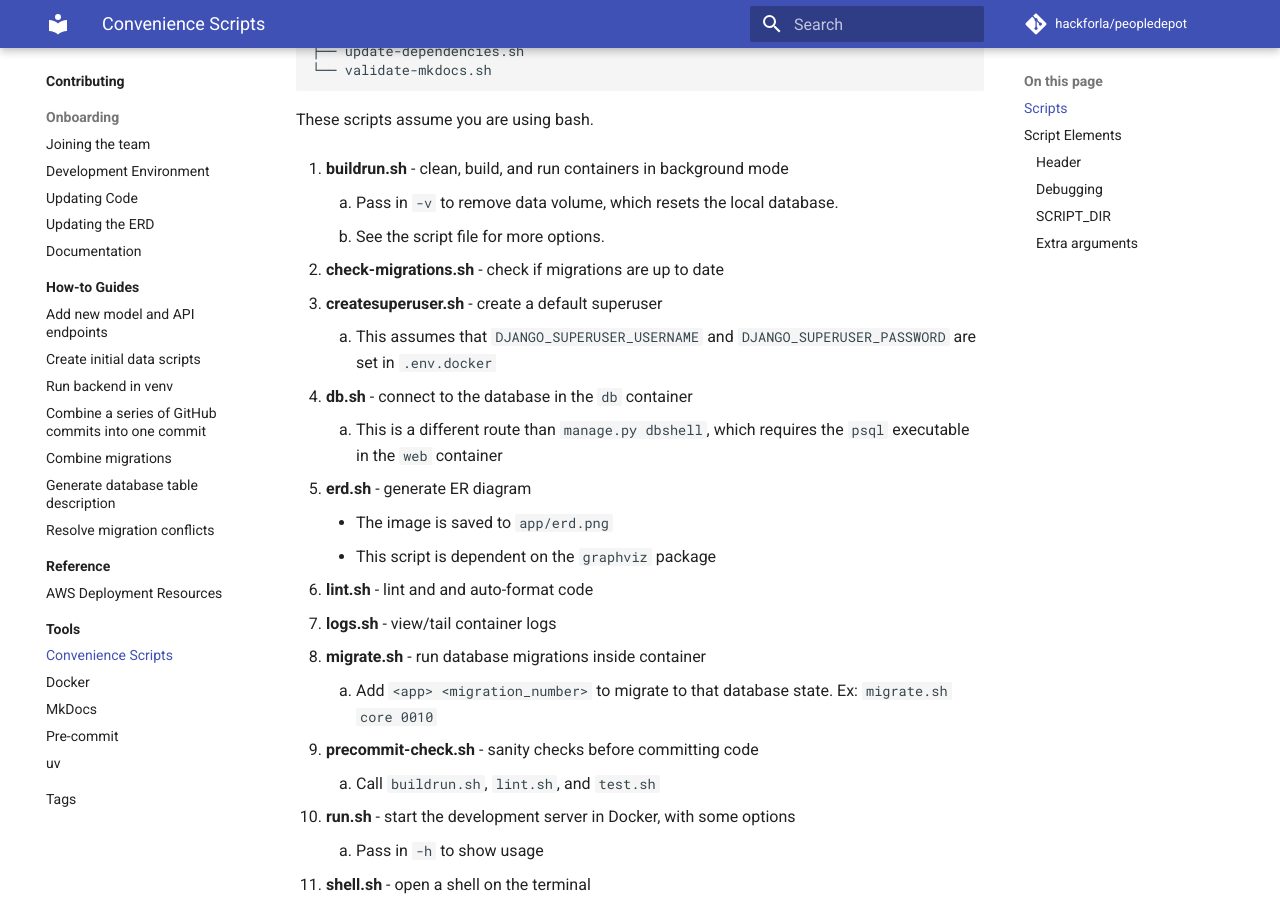
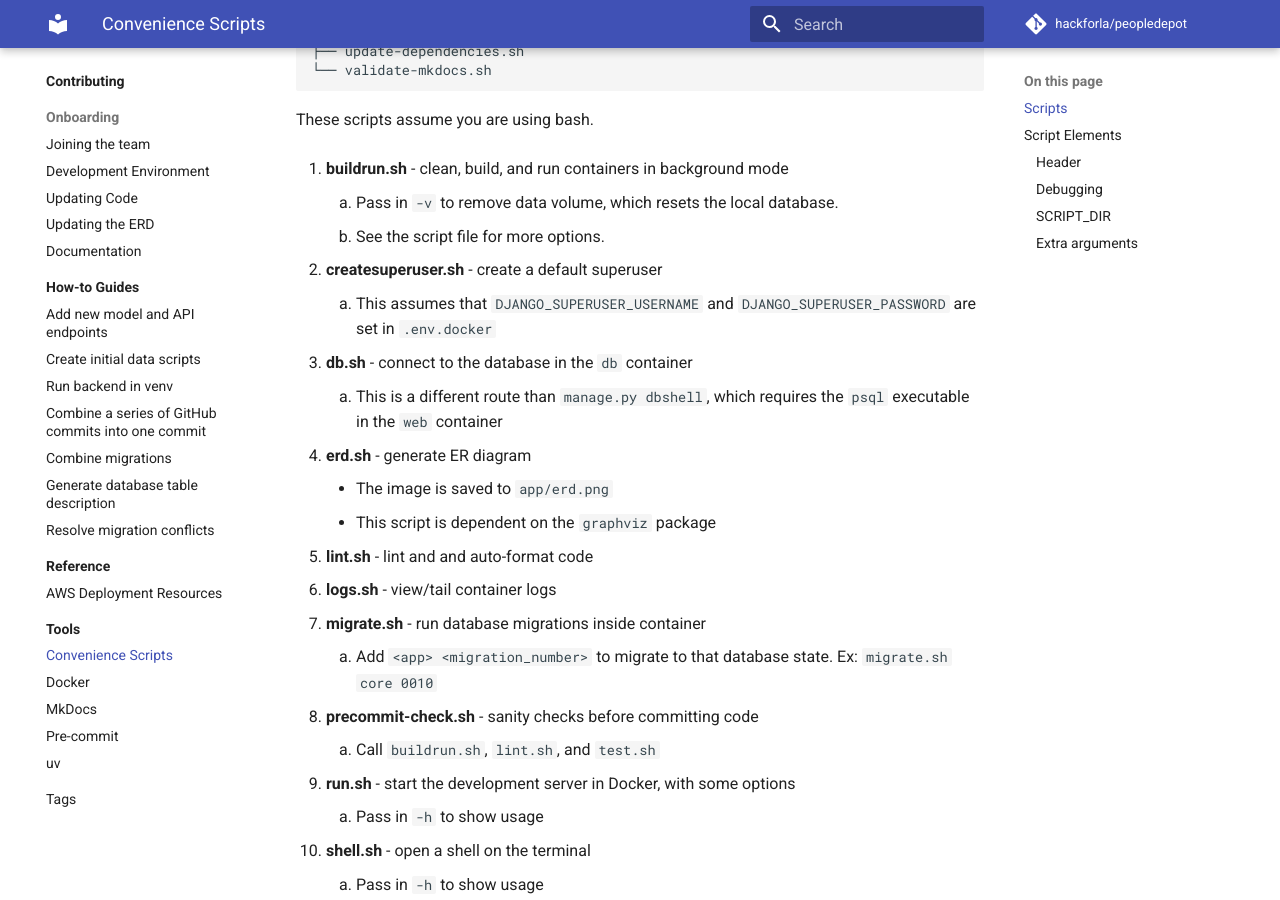
Before and after one commit to hackforla/peopledepot, an MkDocs documentation site: the page built from docs/contributing/tools/scripts.md, in a window 1280 px wide and 900 px high, scrolled down 630 px. Built offline with MkDocs 1.6.1 and Material for MkDocs 9.7.7, drawn with Linux system fonts in a browser that asks for light colours; comment, search, counter and statistics services are not loaded.

Commit message:
docs: remove mention of check-migration.sh that's merged into test.sh

```diff
--- a/docs/contributing/tools/scripts.md
+++ b/docs/contributing/tools/scripts.md
@@ -29,8 +29,6 @@ These scripts assume you are using bash.
 
     1. Pass in `-v` to remove data volume, which resets the local database.
     1. See the script file for more options.
-
-1. **check-migrations.sh** - check if migrations are up to date
 
 1. **createsuperuser.sh** - create a default superuser
 
```
